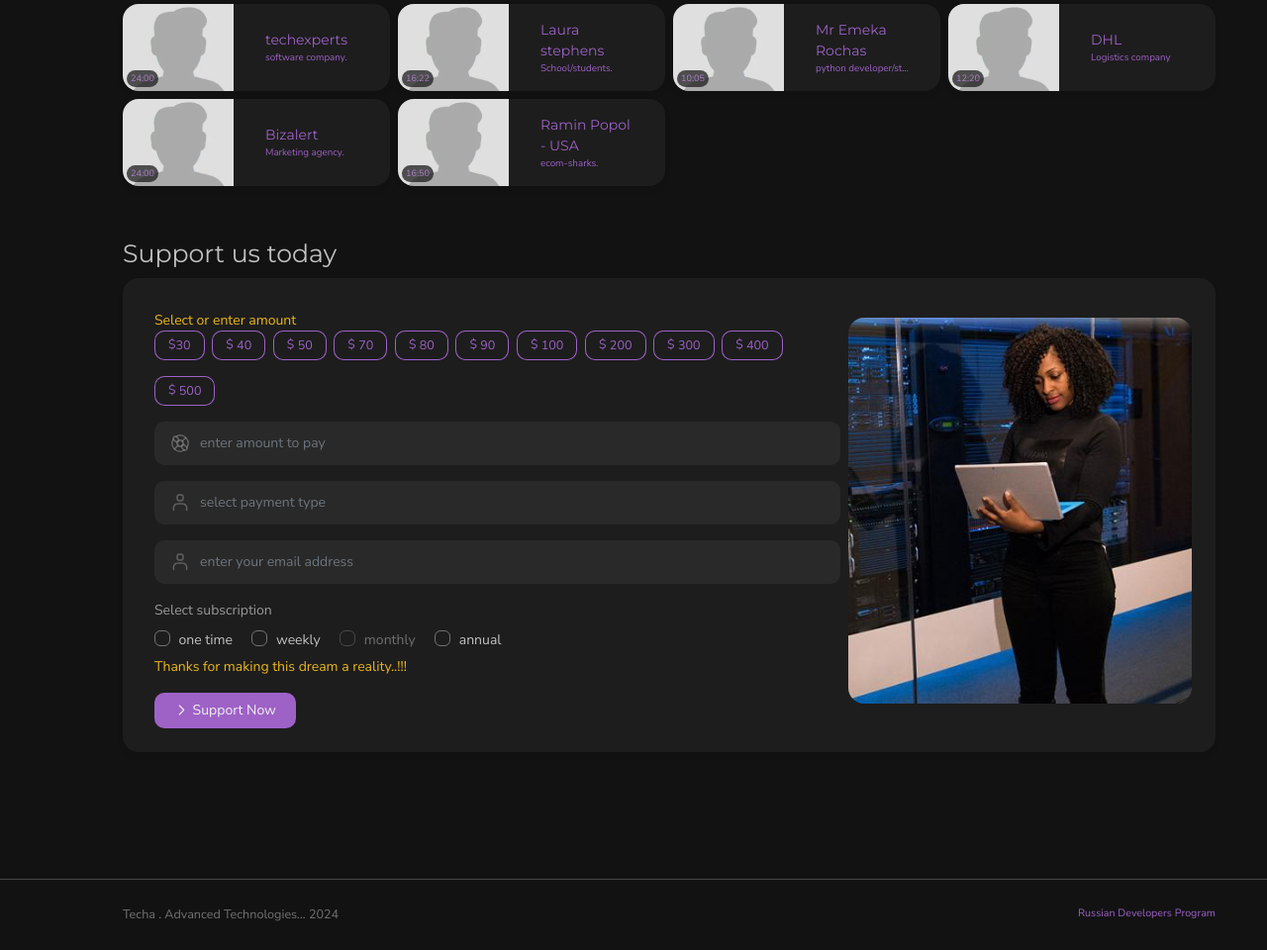
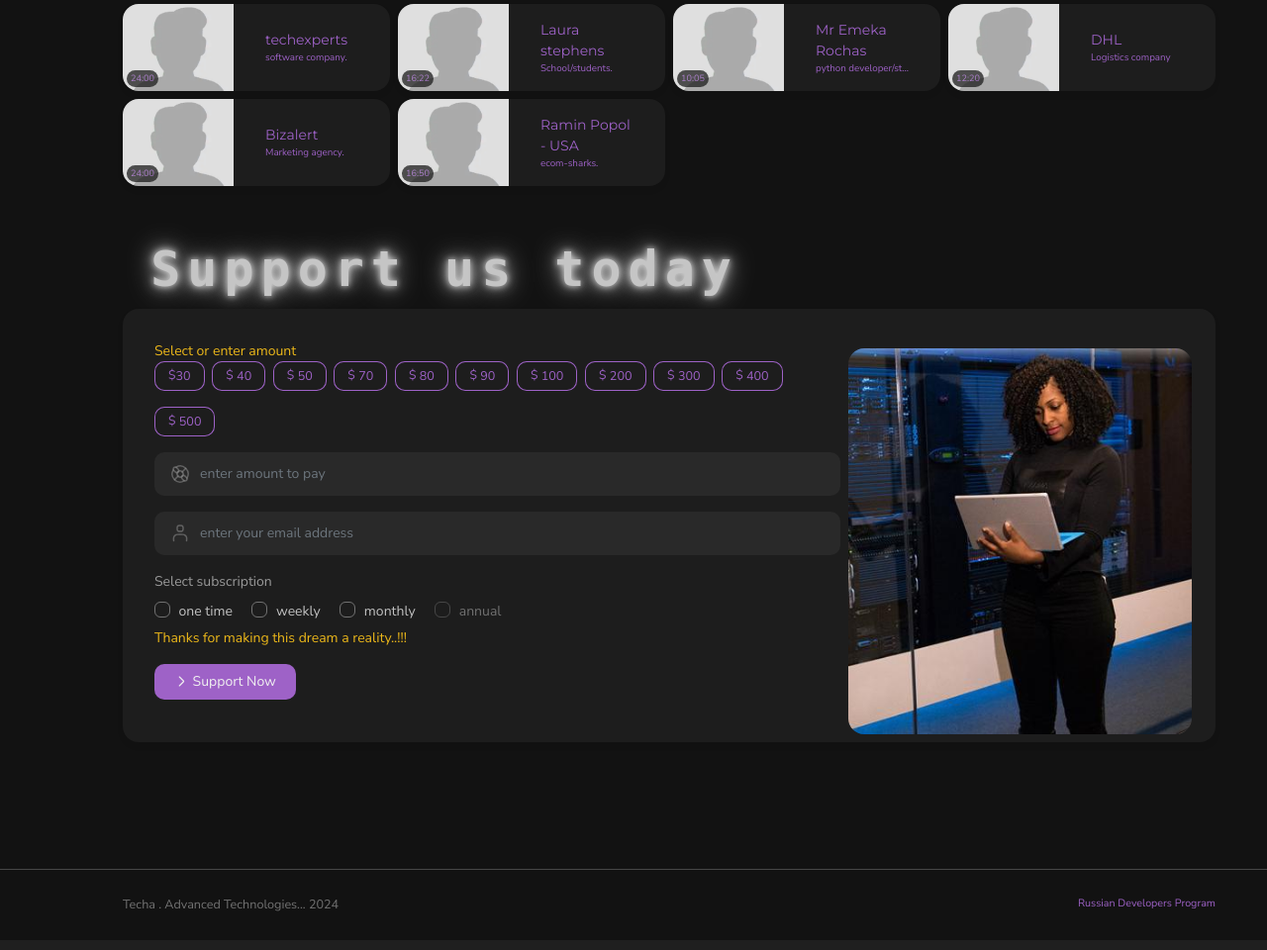
Before and after one commit to russiantech/intellect-former, a Flask app: page /us in a window 1280 px wide. Shown: the part 1605-2565 px from the top of the page at 99% size. Run offline with Flask 3, Linux system fonts and the light colour scheme; data that the repository does not hold is empty; some libraries are stand-ins or nearby versions.

Commit message:
animate to donation section

```diff
--- a/web/templates/welcome/us.html
+++ b/web/templates/welcome/us.html
@@ -434,13 +434,44 @@
 
                 <br>
                 <!--  -->
-                <h1>Support us today</h1>
+                <h1 id="support_us_h">Support us today</h1>
+                <style>
+
+                    #support_us_h {
+                        color: hsl(0, 0%, 28%);
+                        font-size: 50px;
+                        font-weight: bold;
+                        font-family: monospace;
+                        letter-spacing: 7px;
+                        cursor: pointer;
+                        margin-right: 5px;
+                        transition: 0.5s ease-out;
+                        animation: slide 2s infinite alternate, glow 1.5s infinite alternate;
+                    }
+
+                    @keyframes slide {
+                        0% { margin-left: 0; }
+                        100% { margin-left: 30px; }
+                    }
+
+                    @keyframes glow {
+                        0% {
+                            color: hsl(0, 0%, 28%);
+                            text-shadow: none;
+                        }
+                        100% {
+                            color: #fff;
+                            text-shadow: 0 0 10px #fff, 0 0 20px #fff, 0 0 40px #fff;
+                        }
+                    }
+</style>
+
                 <div class="row mb-5">
                     <div class="col-12 col-xxl-auto mb-5">
                         <div class="card h-100-card sw-xxl-40">
                             <div class="card-body row g-0">
 
-                                <div class="col-12 col-xl-8">
+                                <div class="col-12 col-xl-8" id="s_payment">
                                     <div class="text-warning">Select or enter amount</div>
 
                                     {% for amount in support_amount.split(',') %}
@@ -469,13 +500,7 @@
                                                     d="M4.34326 15.6569L7.8788 12.1213M15.657 4.34315L12.1214 7.87869">
                                                 </path>
                                             </svg>
-
                                             <input type="number" class="form-control" placeholder="enter amount to pay">
-                                        </div>
-
-                                        <div class="mb-3 filled w-100 d-flex flex-column">
-                                            <i data-acorn-icon="user"></i>
-                                            <input type="amount" class="form-control" , placeholder="select payment type" />
                                         </div>
 
                                         <!--<div class="row g-3">-->
@@ -498,12 +523,12 @@
                                             </div>
 
                                             <div class="form-check form-check-inline">
-                                            <input class="form-check-input" name="subscription" type="checkbox" id="subscription" value="month" disabled="disabled">
+                                            <input class="form-check-input" name="subscription" type="checkbox" id="subscription" value="month">
                                             <label class="form-check-label" for="subscription">monthly</label>
                                             </div>
 
                                             <div class="form-check form-check-inline">
-                                            <input class="form-check-input" name="subscription" type="checkbox" id="subscription" value="year">
+                                            <input class="form-check-input" name="subscription" type="checkbox" id="subscription" value="year" disabled="disabled">
                                             <label class="form-check-label" for="subscription">annual</label>
                                             </div>
                                             </div>
@@ -521,6 +546,7 @@
 
                                             <span>Support Now</span>
                                         </button>
+
                                     </form>
                                 </div>
                                 <div class="col-12 col-xl-4">
@@ -537,8 +563,25 @@
 </main>
 
 {% block specific_page_js %}
-<script src="{{ url_for('static', filename='js/vendor/movecontent.js')}}"></script>
-<script src="{{ url_for('static', filename='js/pages/course.list.js')}}"></script>
+
+<script>
+    document.addEventListener("DOMContentLoaded", function() {
+        // Function to get query parameters
+        function getQueryParams() {
+            const params = new URLSearchParams(window.location.search);
+            return {
+                make_pay: params.get('make_pay')
+            };
+        }
+
+        // Check if make_pay is true
+        const queryParams = getQueryParams();
+        if (queryParams.make_pay === 'true') {
+            // Scroll to the element
+            document.getElementById('support_us_h').scrollIntoView({ behavior: 'smooth' });
+        }
+    });
+</script>
 {% endblock specific_page_js %}
 
 {% endblock content %}
```
